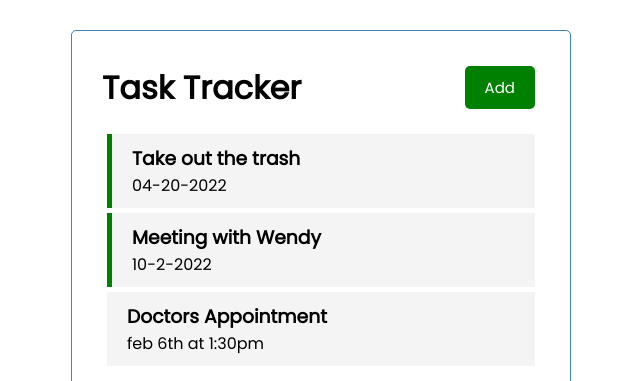
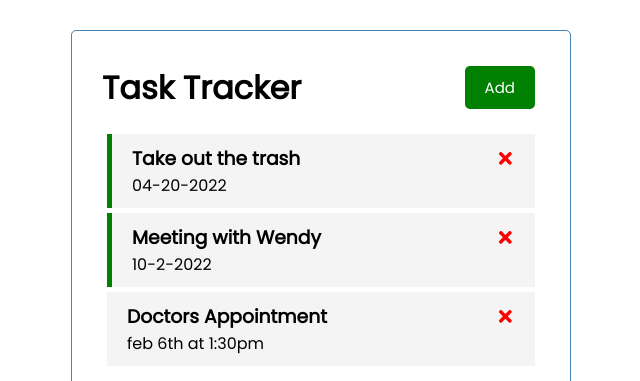
Before and after one commit to jackfros-glitch/task-tracker, a React (Create React App) app in the folder frontend/: page / in a window 1280 px wide. Shown: the top 381 px of the page, without its empty margins (319-959 px from the left). Built offline with nearby package versions, Linux system fonts and the light colour scheme.

Commit message:
feat Add delete functionality

```diff
--- a/frontend/package.json
+++ b/frontend/package.json
@@ -8,6 +8,7 @@
     "@testing-library/user-event": "^13.5.0",
     "react": "^18.2.0",
     "react-dom": "^18.2.0",
+    "react-icons": "^4.4.0",
     "react-router-dom": "^6.4.1",
     "react-scripts": "5.0.1",
     "web-vitals": "^2.1.4"
--- a/frontend/src/components/Task.js
+++ b/frontend/src/components/Task.js
@@ -1,9 +1,9 @@
+import { FaTimes } from 'react-icons/fa'
 
-
-const Task = ({task, onClick}) => {
+const Task = ({task, onClick, onDelete}) => {
   return (
     <div className={`task ${task.isCompleted ? 'reminder' : ''}`} onDoubleClick={()=>(onClick(task.id))}>
-        <h3>{task.text}</h3>
+        <h3>{task.text} <FaTimes onClick={()=>onDelete(task.id)} style={{color:'red', cursor:'pointer'}} /></h3>
         <p>{task.day}</p></div>
   )
 }
--- a/frontend/src/components/Tasks.js
+++ b/frontend/src/components/Tasks.js
@@ -1,10 +1,10 @@
 import Task from "./Task"
 
-const Tasks = ({tasks, onClick}) => {
+const Tasks = ({tasks, onClick, onDelete}) => {
   return (
     <>
         {tasks.map((task)=>(
-            <Task key={task.id} task={task} onClick={onClick} />
+            <Task key={task.id} task={task} onClick={onClick} onDelete={onDelete} />
         ))}
     </>
   )
--- a/frontend/src/pages/Home.js
+++ b/frontend/src/pages/Home.js
@@ -42,11 +42,15 @@
     setTasks([...tasks, newTask]);
   }
 
+  const deleteTask = (id) =>{
+    setTasks(tasks.filter((task)=>(task.id !== id)))
+  }
+
   return (
 
       <div className="container">
         <Header  title='Task Tracker' buttonClick={showAdd} formState={addForm}/>
-        <Tasks tasks ={tasks} onClick ={doubleClick}/>
+        <Tasks tasks ={tasks} onClick ={doubleClick} onDelete={deleteTask}/>
         {addForm && <AddTask addTask={addTask} />}
         <Footer/>
       </div>
```
Also changed, not shown: 1 other file (tests, documents, lock files or other folders).
